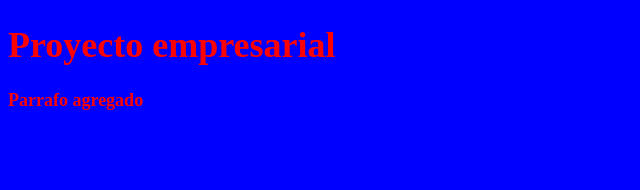
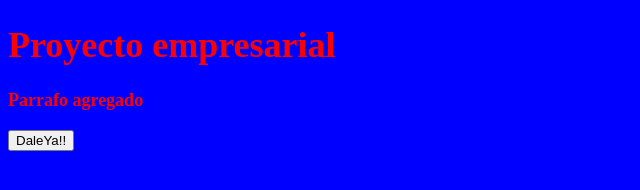
Before and after one commit to JPorobic/CursoGit, a plain HTML site: page index.html in a window 1280 px wide. Shown: the whole page, without its empty margins (0-640 px from the left). Drawn offline with Linux system fonts and the light colour scheme.

Commit message:
Saludo javascript agregado

```diff
--- a/index.html
+++ b/index.html
@@ -4,9 +4,14 @@
 <meta charset="utf-8">
 <title>Documento sin titulo aun</title>
 <link href="css/estilos.css" rel="stylesheet" type="text/css">
+<script src="js/javascript.js"></script>
 </head>
 <body>
     <h1>Proyecto empresarial</h1>
     <p>Parrafo agregado</p>
+
+
+
+        <input type="button" onclick="saludo()" value="DaleYa!!">
 </body>
 </html>
--- a/js/javascript.js
+++ b/js/javascript.js
@@ -0,0 +1,3 @@
+function saludo() {
+    alert("Hola alumnos");
+}
```
